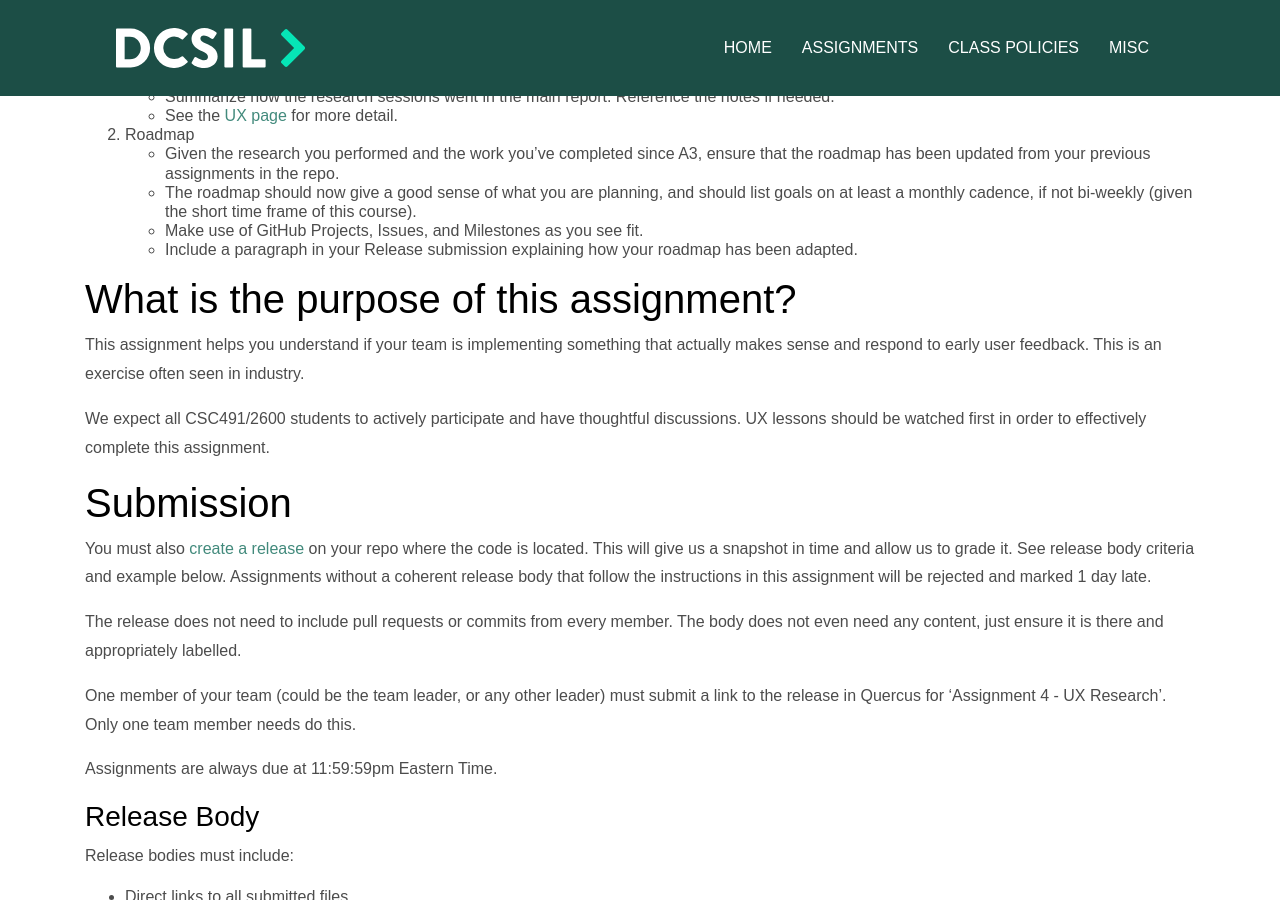
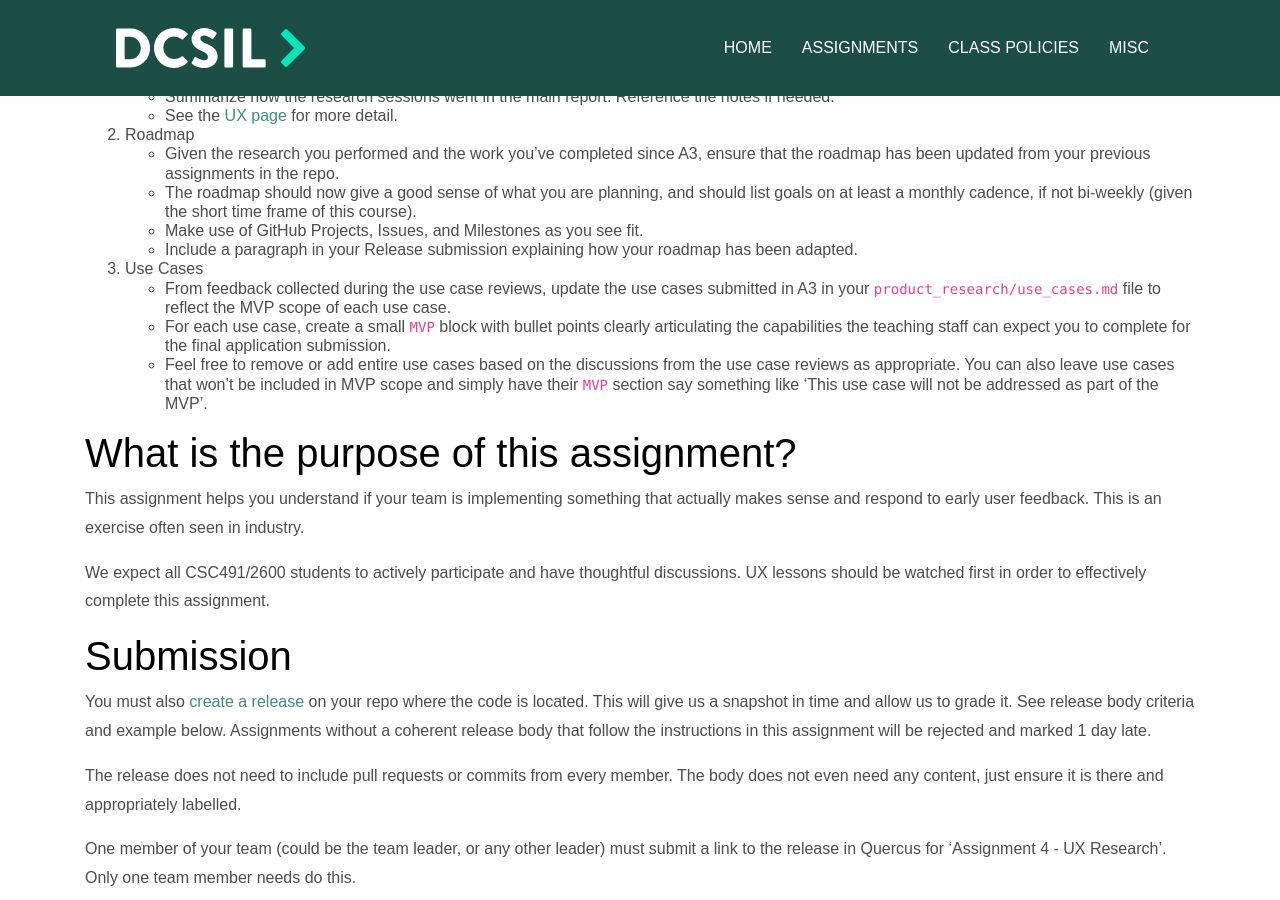
Before and after one commit to dcsil/CSC491, a Jekyll site: the page built from assignments/a4.md, in a window 1280 px wide and 900 px high, scrolled down 703 px. Built offline with Jekyll 4.4.1, drawn with Linux system fonts in a browser that asks for light colours; our own code applies the rules of GitHub Pages for plain Markdown files.

Commit message:
add use case update requirement for A4

```diff
--- a/assignments/a4.md
+++ b/assignments/a4.md
@@ -34,6 +34,10 @@ Furthermore, you should have continued working on your product and made signific
     - The roadmap should now give a good sense of what you are planning, and should list goals on at least a monthly cadence, if not bi-weekly (given the short time frame of this course).
     - Make use of GitHub Projects, Issues, and Milestones as you see fit.
     - Include a paragraph in your Release submission explaining how your roadmap has been adapted.
+3. Use Cases
+    - From feedback collected during the use case reviews, update the use cases submitted in A3 in your `product_research/use_cases.md` file to reflect the MVP scope of each use case.
+    - For each use case, create a small `MVP` block with bullet points clearly articulating the capabilities the teaching staff can expect you to complete for the final application submission.
+    - Feel free to remove or add entire use cases based on the discussions from the use case reviews as appropriate. You can also leave use cases that won't be included in MVP scope and simply have their `MVP` section say something like 'This use case will not be addressed as part of the MVP'.
 
 # What is the purpose of this assignment?
 
```
